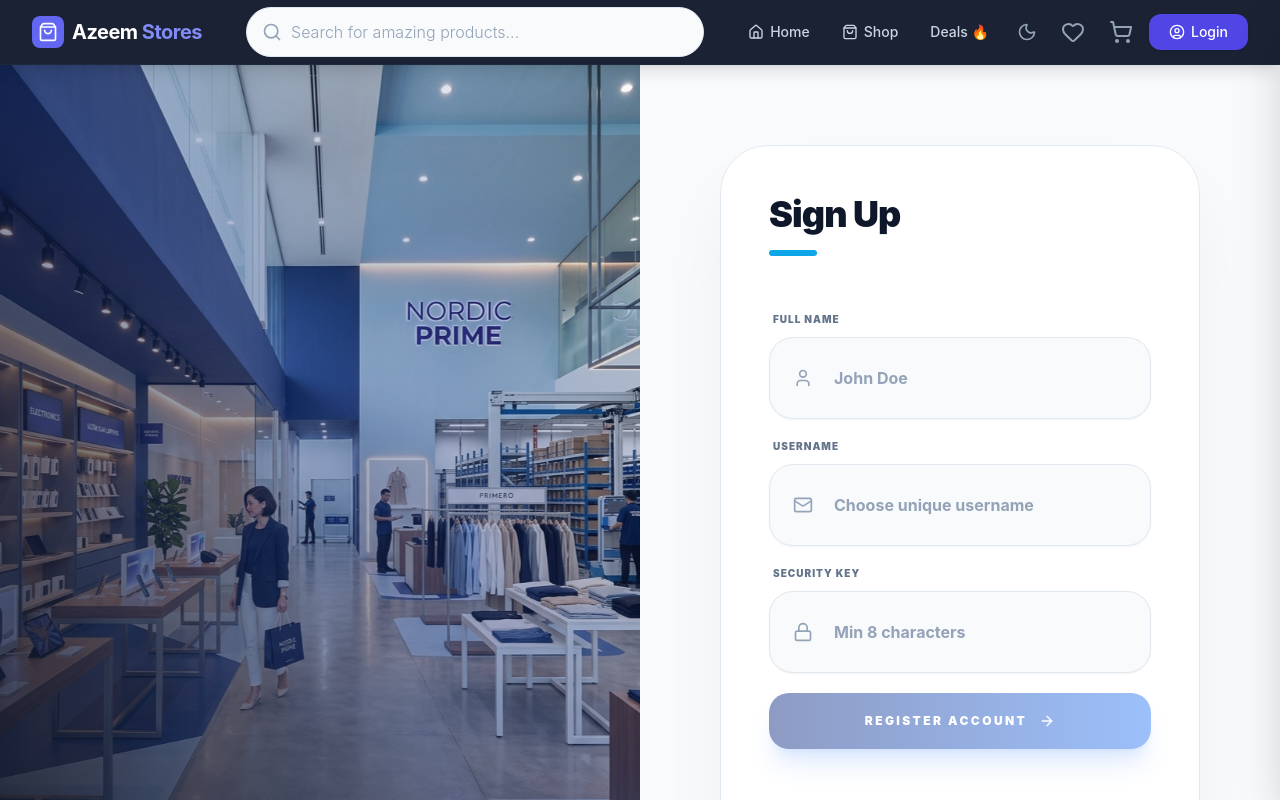
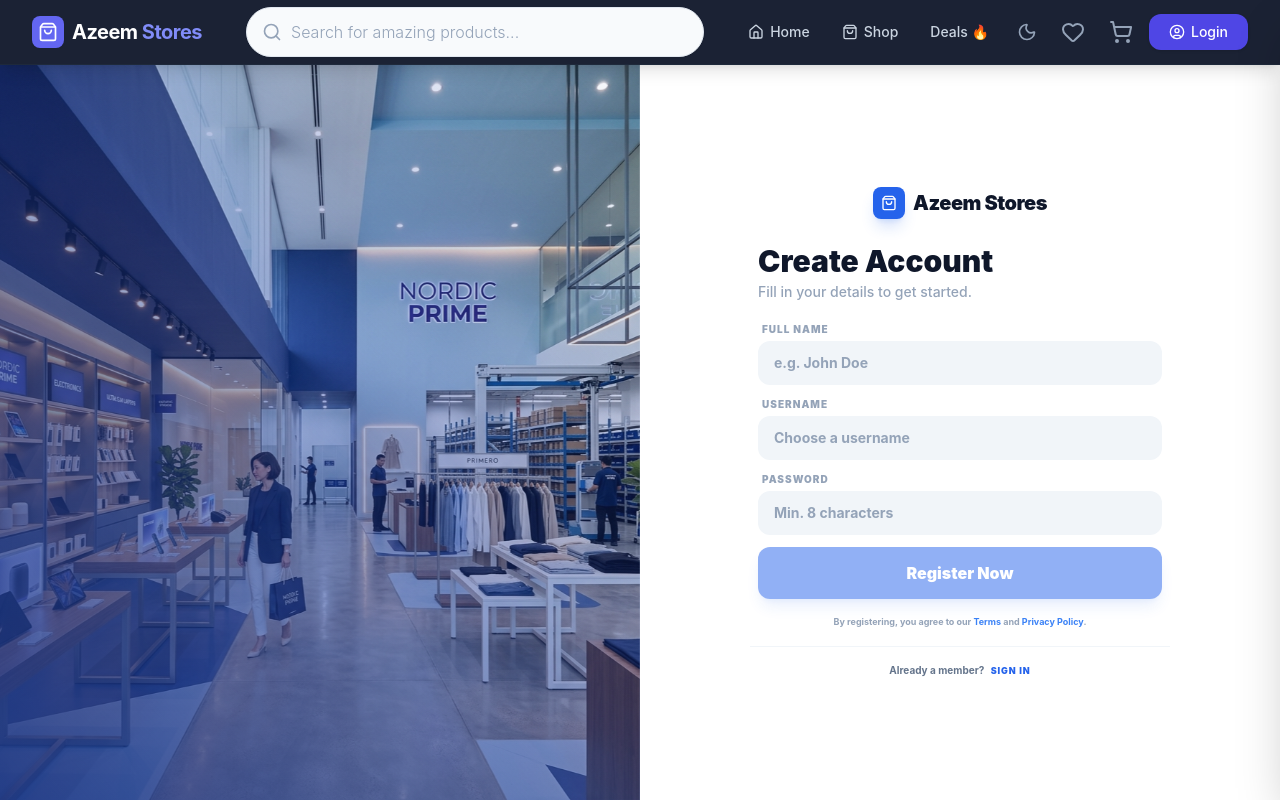
Before and after one commit to mohamadazeem/GUI-Mini-Project, a Vue app: page /register in a window 1280 px wide. Built offline with nearby package versions, Linux system fonts and the light colour scheme.

Commit message:
feat(auth): enhance typography and fix component structure in login/register views

```diff
--- a/src/App.vue
+++ b/src/App.vue
@@ -2,7 +2,7 @@
   <div class="h-screen flex flex-col font-sans antialiased transition-colors duration-300 overflow-hidden">
     <NavBar class="flex-shrink-0" />
 
-    <main class="flex-grow overflow-y-auto">
+    <main :class="['flex-grow', hideFooter ? 'overflow-hidden' : 'overflow-y-auto']">
       <router-view v-slot="{ Component }">
         <transition name="fade" mode="out-in">
           <component :is="Component" />
--- a/src/views/LoginView.vue
+++ b/src/views/LoginView.vue
@@ -1,8 +1,8 @@
 <template>
-  <div class="min-h-screen flex w-full bg-white dark:bg-[#0B0E14] font-sans overflow-hidden">
+  <div class="h-full flex w-full bg-white dark:bg-[#0B0E14] font-sans overflow-hidden">
 
-    <!-- LEFT SIDE: IMAGE & GREETING (Restored) -->
-    <div class="hidden lg:flex lg:w-1/2 relative h-screen overflow-hidden">
+    <!-- LEFT SIDE: IMAGE & GREETING -->
+    <div class="hidden lg:flex lg:w-1/2 relative h-full overflow-hidden">
       <img
         src="/new_login_image.png"
         alt="Azeem Stores Premium"
@@ -11,57 +11,57 @@
       <div class="absolute inset-0 bg-gradient-to-tr from-[#1E3A8A]/90 via-[#1E40AF]/40 to-transparent"></div>
 
       <div class="relative z-10 flex flex-col justify-center items-start px-20 w-full h-full">
-        <div class="bg-white/10 backdrop-blur-xl p-12 rounded-[3rem] border border-white/20 shadow-2xl animate-fade-in-up">
-          <div class="w-16 h-16 bg-white/20 rounded-2xl flex items-center justify-center mb-8 border border-white/30 shadow-inner">
-            <ShoppingBagIcon class="w-8 h-8 text-white" />
+        <div class="bg-white/10 backdrop-blur-xl p-10 rounded-[3rem] border border-white/20 shadow-2xl animate-fade-in-up">
+          <div class="w-14 h-14 bg-white/20 rounded-2xl flex items-center justify-center mb-6 border border-white/30 shadow-inner">
+            <ShoppingBagIcon class="w-7 h-7 text-white" />
           </div>
-          <h1 class="text-6xl font-black text-white tracking-tighter leading-none mb-4">Hello!</h1>
-          <p class="text-white/80 text-xl font-bold tracking-tight max-w-sm leading-relaxed">
+          <h1 class="text-5xl font-black text-white tracking-tighter leading-none mb-4">Hello!</h1>
+          <p class="text-white/80 text-lg font-bold tracking-tight max-w-sm leading-relaxed">
             Welcome back to <span class="text-sky-300 font-black">Azeem Stores</span>.
           </p>
         </div>
       </div>
     </div>
 
-    <!-- RIGHT SIDE: NEW DESIGN FORM -->
-    <div class="w-full lg:w-1/2 flex items-center justify-center p-6 sm:p-12 relative overflow-y-auto">
-      <div class="w-full max-w-[440px] flex flex-col items-center animate-fade-in">
+    <!-- RIGHT SIDE: COMPACT FORM -->
+    <div class="w-full lg:w-1/2 flex items-center justify-center p-4 sm:p-8 relative overflow-hidden">
+      <div class="w-full max-w-[420px] flex flex-col items-center animate-fade-in scale-90 sm:scale-100">
 
         <!-- Logo Header -->
-        <div class="flex items-center gap-3 mb-8">
-          <div class="w-10 h-10 bg-blue-600 rounded-xl flex items-center justify-center shadow-lg shadow-blue-600/20">
-            <ShoppingBagIcon class="w-5 h-5 text-white" />
+        <div class="flex items-center gap-2 mb-6">
+          <div class="w-8 h-8 bg-blue-600 rounded-lg flex items-center justify-center shadow-lg shadow-blue-600/20">
+            <ShoppingBagIcon class="w-4 h-4 text-white" />
           </div>
-          <h1 class="text-2xl font-black text-slate-900 dark:text-white tracking-tight">Azeem Stores</h1>
+          <h1 class="text-xl font-black text-slate-900 dark:text-white tracking-tight">Azeem Stores</h1>
         </div>
 
         <!-- Welcome Text -->
-        <div class="w-full mb-6 text-left">
-          <h2 class="text-3xl font-black text-slate-900 dark:text-white mb-1 leading-tight">Nice to see you again</h2>
+        <div class="w-full mb-5 text-left px-2">
+          <h2 class="text-3xl font-black text-slate-900 dark:text-white mb-0.5 leading-tight">Nice to see you again</h2>
           <p class="text-slate-400 dark:text-slate-500 font-medium text-sm">Please enter your details to continue.</p>
         </div>
 
         <!-- Login Form -->
-        <form @submit.prevent="handleLogin" class="w-full space-y-4">
-          <div class="space-y-1.5">
+        <form @submit.prevent="handleLogin" class="w-full space-y-3 px-2">
+          <div class="space-y-1">
             <label class="text-[10px] font-black text-slate-400 dark:text-slate-500 uppercase tracking-widest block px-1">Username</label>
             <input
               v-model="username"
               type="text"
               required
-              class="w-full px-5 py-3.5 bg-slate-100 dark:bg-slate-800/50 border-none rounded-xl text-slate-900 dark:text-white placeholder-slate-400 focus:ring-2 focus:ring-blue-500 transition-all font-bold"
+              class="w-full px-4 py-3 bg-slate-100 dark:bg-slate-800/50 border-none rounded-xl text-slate-900 dark:text-white placeholder-slate-400 focus:ring-2 focus:ring-blue-500 transition-all font-bold text-sm"
               placeholder="Enter your username"
             />
           </div>
 
-          <div class="space-y-1.5">
+          <div class="space-y-1">
             <label class="text-[10px] font-black text-slate-400 dark:text-slate-500 uppercase tracking-widest block px-1">Password</label>
             <div class="relative flex items-center">
               <input
                 v-model="password"
                 :type="showPassword ? 'text' : 'password'"
                 required
-                class="w-full px-5 py-3.5 bg-slate-100 dark:bg-slate-800/50 border-none rounded-xl text-slate-900 dark:text-white placeholder-slate-400 focus:ring-2 focus:ring-blue-500 transition-all font-bold"
+                class="w-full px-4 py-3 bg-slate-100 dark:bg-slate-800/50 border-none rounded-xl text-slate-900 dark:text-white placeholder-slate-400 focus:ring-2 focus:ring-blue-500 transition-all font-bold text-sm"
                 placeholder="Enter password"
               />
               <button type="button" @click="showPassword = !showPassword" class="absolute right-4 text-slate-400 hover:text-blue-500 transition-colors">
@@ -76,22 +76,23 @@
             <label class="flex items-center cursor-pointer group">
               <div class="relative">
                 <input type="checkbox" class="sr-only" v-model="rememberMe" />
-                <div class="w-8 h-5 bg-slate-200 dark:bg-slate-700 rounded-full transition-colors" :class="{'bg-blue-600': rememberMe}"></div>
-                <div class="absolute left-0.5 top-0.5 bg-white w-4 h-4 rounded-full transition-transform shadow-sm" :class="{'translate-x-3': rememberMe}"></div>
+                <div class="w-8 h-4.5 bg-slate-200 dark:bg-slate-700 rounded-full transition-colors" :class="{'bg-blue-600': rememberMe}"></div>
+                <div class="absolute left-0.5 top-0.5 bg-white w-3.5 h-3.5 rounded-full transition-transform shadow-sm" :class="{'translate-x-3': rememberMe}"></div>
               </div>
               <span class="ml-2 text-xs font-bold text-slate-600 dark:text-slate-400 group-hover:text-slate-900 dark:group-hover:text-white transition-colors">Remember me</span>
             </label>
-            <a href="#" class="text-xs font-black text-blue-600 hover:underline">Forgot password?</a>
+            <a href="#" class="text-xs font-black text-blue-600 hover:underline">Forgot?</a>
           </div>
 
           <!-- Test Credentials Box -->
-          <div class="bg-blue-50 dark:bg-blue-900/10 border-l-4 border-blue-500 p-3 rounded-r-xl flex items-start gap-3">
-            <div class="mt-0.5"><div class="w-3.5 h-3.5 rounded-full border border-blue-500 flex items-center justify-center"><span class="text-[9px] font-black text-blue-500">i</span></div></div>
+          <div class="bg-blue-50 dark:bg-blue-900/10 border-l-4 border-blue-500 p-2.5 rounded-r-xl flex items-start gap-2.5">
+            <div class="mt-0.5"><div class="w-3 h-3 rounded-full border border-blue-500 flex items-center justify-center"><span class="text-[8px] font-black text-blue-500">i</span></div></div>
             <div>
-              <h4 class="text-[11px] font-black text-blue-600 mb-1 uppercase tracking-wider">Valid Test Credentials</h4>
-              <div class="flex items-center gap-2 text-[10px] font-bold text-slate-500 dark:text-slate-400">
-                <span>User:</span> <span class="bg-white dark:bg-slate-800 px-1.5 py-0.5 rounded border border-slate-200 dark:border-slate-700 text-blue-600">emilys</span>
-                <span class="ml-1">Pass:</span> <span class="bg-white dark:bg-slate-800 px-1.5 py-0.5 rounded border border-slate-200 dark:border-slate-700 text-blue-600">emilyspass</span>
+              <h4 class="text-[11px] font-black text-blue-600 mb-0.5 uppercase tracking-wider">Demo Access</h4>
+              <div class="flex items-center gap-1.5 text-[10px] font-bold text-slate-500 dark:text-slate-400">
+                <span class="bg-white dark:bg-slate-800 px-1 py-0.5 rounded border border-slate-200 dark:border-slate-700 text-blue-600">emilys</span>
+                <span class="text-slate-300">/</span>
+                <span class="bg-white dark:bg-slate-800 px-1 py-0.5 rounded border border-slate-200 dark:border-slate-700 text-blue-600">emilyspass</span>
               </div>
             </div>
           </div>
@@ -100,35 +101,35 @@
           <button
             type="submit"
             :disabled="isLoading || !username || !password"
-            class="w-full py-4 bg-blue-600 hover:bg-blue-700 text-white font-black rounded-xl transition-all shadow-lg shadow-blue-600/20 active:scale-[0.98] disabled:opacity-50 flex items-center justify-center text-base"
+            class="w-full py-3.5 bg-blue-600 hover:bg-blue-700 text-white font-black rounded-xl transition-all shadow-lg shadow-blue-600/20 active:scale-[0.98] disabled:opacity-50 flex items-center justify-center text-base"
           >
             <Loader2Icon v-if="isLoading" class="w-5 h-5 animate-spin mr-2" />
-            <span>{{ isLoading ? 'Signing in...' : 'Sign in' }}</span>
+            <span>{{ isLoading ? 'Verifying...' : 'Sign in' }}</span>
           </button>
         </form>
 
         <!-- Divider -->
-        <div class="w-full flex items-center gap-3 my-6">
+        <div class="w-full flex items-center gap-3 my-4 px-2">
           <div class="flex-1 h-px bg-slate-100 dark:bg-slate-800"></div>
-          <span class="text-[9px] font-black text-slate-400 uppercase tracking-[0.2em]">Or sign in with</span>
+          <span class="text-[8px] font-black text-slate-400 uppercase tracking-[0.2em]">Social Connect</span>
           <div class="flex-1 h-px bg-slate-100 dark:bg-slate-800"></div>
         </div>
 
         <!-- Google Button -->
-        <button class="w-full py-3.5 bg-[#262626] hover:bg-[#1a1a1a] text-white font-bold rounded-xl flex items-center justify-center gap-3 transition-all active:scale-[0.98] shadow-md text-sm">
+        <button class="w-full max-w-[400px] py-3 bg-[#262626] hover:bg-[#1a1a1a] text-white font-bold rounded-xl flex items-center justify-center gap-2 transition-all active:scale-[0.98] shadow-md text-xs">
           <svg class="w-4 h-4" viewBox="0 0 24 24" fill="currentColor">
             <path d="M22.56 12.25c0-.78-.07-1.53-.2-2.25H12v4.26h5.92c-.26 1.37-1.04 2.53-2.21 3.31v2.77h3.57c2.08-1.92 3.28-4.74 3.28-8.09z" fill="#4285F4"/>
             <path d="M12 23c2.97 0 5.46-.98 7.28-2.66l-3.57-2.77c-.98.66-2.23 1.06-3.71 1.06-2.86 0-5.29-1.93-6.16-4.53H2.18v2.84C3.99 20.53 7.7 23 12 23z" fill="#34A853"/>
             <path d="M5.84 14.09c-.22-.66-.35-1.36-.35-2.09s.13-1.43.35-2.09V7.07H2.18C1.43 8.55 1 10.22 1 12s.43 3.45 1.18 4.93l3.66-2.84z" fill="#FBBC05"/>
-            <path d="M12 5.38c1.62 0 3.06.56 4.21 1.64l3.15-3.15C17.45 2.09 14.97 1 12 1 7.7 1 3.99 3.47 2.18 7.07l3.66 2.84c.87-2.6 3.3-4.53 6.16-4.53z" fill="#EA4335"/>
+            <path d="M12 5.38c1.62 0 3.06.56 4.21 1.64l3.15-3.15C17.45 2.09 14.97 1 12 1 7.7 1 3.47 2.18 7.07l3.66 2.84c.87-2.6 3.3-4.53 6.16-4.53z" fill="#EA4335"/>
           </svg>
-          <span>Or sign in with Google</span>
+          <span>Continue with Google</span>
         </button>
 
         <!-- Footer -->
-        <p class="mt-6 text-xs font-bold text-slate-500 dark:text-slate-400">
-          Don't have an account?
-          <router-link to="/register" class="text-blue-600 font-black hover:underline uppercase tracking-widest text-[10px] ml-1">Sign up now</router-link>
+        <p class="mt-5 text-[10px] font-bold text-slate-500 dark:text-slate-400">
+          New here?
+          <router-link to="/register" class="text-blue-600 font-black hover:underline uppercase tracking-widest text-[9px] ml-1">Create Account</router-link>
         </p>
       </div>
     </div>
--- a/src/views/RegisterView.vue
+++ b/src/views/RegisterView.vue
@@ -1,122 +1,106 @@
 <template>
-  <div class="min-h-screen flex w-full bg-[#F8FAFC] dark:bg-[#0B0E14] font-sans transition-colors duration-500 overflow-hidden">
+  <div class="h-full flex w-full bg-white dark:bg-[#0B0E14] font-sans overflow-hidden">
 
     <!-- LEFT SIDE: IMAGE & GREETING -->
-    <div class="hidden lg:flex lg:w-1/2 relative h-screen overflow-hidden">
+    <div class="hidden lg:flex lg:w-1/2 relative h-full overflow-hidden">
       <img
         src="/new_login_image.png"
         alt="Azeem Stores Member"
         class="absolute inset-0 w-full h-full object-cover animate-slow-zoom"
       />
-      <div class="absolute inset-0 bg-gradient-to-tr from-[#0F172A]/90 via-[#1E3A8A]/40 to-transparent"></div>
+      <div class="absolute inset-0 bg-gradient-to-tr from-[#1E3A8A]/90 via-[#1E40AF]/40 to-transparent"></div>
 
-      <!-- Glassmorphism Greeting Card -->
       <div class="relative z-10 flex flex-col justify-center items-start px-20 w-full h-full">
-        <div class="bg-white/10 backdrop-blur-xl p-12 rounded-[3rem] border border-white/20 shadow-[0_32px_64px_-16px_rgba(0,0,0,0.3)] animate-fade-in-up">
-          <button @click="$router.push('/login')" class="flex items-center gap-3 text-white/80 hover:text-white mb-10 transition-all group font-black uppercase tracking-[0.2em] text-[10px]">
-            <div class="w-8 h-8 rounded-full bg-white/10 flex items-center justify-center group-hover:bg-white/20 transition-colors">
-              <ChevronLeftIcon class="w-4 h-4 transition-transform group-hover:-translate-x-1" />
+        <div class="bg-white/10 backdrop-blur-xl p-10 rounded-[3rem] border border-white/20 shadow-2xl animate-fade-in-up">
+          <div class="w-14 h-14 bg-white/20 rounded-2xl flex items-center justify-center mb-6 border border-white/30 shadow-inner">
+            <UserPlusIcon class="w-7 h-7 text-white" />
           </div>
-            <span>Back to Login</span>
-          </button>
-
-          <h1 class="text-6xl font-black text-white tracking-tighter leading-none mb-4">Join Us.</h1>
-          <p class="text-white/80 text-xl font-bold tracking-tight max-w-sm leading-relaxed">
+          <h1 class="text-5xl font-black text-white tracking-tighter leading-none mb-4">Join Us.</h1>
+          <p class="text-white/80 text-lg font-bold tracking-tight max-w-sm leading-relaxed">
             Create your account and unlock the full potential of <span class="text-sky-300 font-black">Azeem Stores</span>.
           </p>
         </div>
       </div>
     </div>
 
-    <!-- RIGHT SIDE: REGISTER FORM -->
-    <div class="w-full lg:w-1/2 flex items-center justify-center p-8 sm:p-20 relative">
+    <!-- RIGHT SIDE: COMPACT REGISTER FORM -->
+    <div class="w-full lg:w-1/2 flex items-center justify-center p-4 sm:p-8 relative overflow-hidden">
+      <div class="w-full max-w-[420px] flex flex-col items-center animate-fade-in scale-90 sm:scale-95">
 
-      <!-- Mobile Greeting -->
-      <div class="lg:hidden absolute top-0 left-0 right-0 h-48 bg-gradient-to-br from-[#1E3A8A] to-[#3B82F6] flex flex-col justify-center px-10 rounded-b-[3rem]">
-        <h1 class="text-3xl font-black text-white tracking-tighter mb-1">Join Azeem Stores</h1>
-        <p class="text-white/80 text-[10px] font-black uppercase tracking-widest">Exclusive Membership</p>
+        <!-- Logo Header -->
+        <div class="flex items-center gap-2 mb-6">
+          <div class="w-8 h-8 bg-blue-600 rounded-lg flex items-center justify-center shadow-lg shadow-blue-600/20">
+            <ShoppingBagIcon class="w-4 h-4 text-white" />
+          </div>
+          <h1 class="text-xl font-black text-slate-900 dark:text-white tracking-tight">Azeem Stores</h1>
         </div>
 
-      <div class="w-full max-w-[500px] bg-white dark:bg-[#161B22] p-10 sm:p-12 rounded-[3rem] shadow-[0_40px_80px_-20px_rgba(0,0,0,0.08)] dark:shadow-[0_40px_80px_-20px_rgba(0,0,0,0.4)] border border-slate-200 dark:border-white/5 relative z-10 lg:mt-0 mt-20">
-
-        <div class="mb-12">
-          <h2 class="text-4xl font-black text-slate-900 dark:text-white tracking-tight">Sign Up</h2>
-          <div class="h-1.5 w-12 bg-sky-500 rounded-full mt-4"></div>
+        <!-- Welcome Text -->
+        <div class="w-full mb-5 text-left px-2">
+          <h2 class="text-3xl font-black text-slate-900 dark:text-white mb-0.5 leading-tight">Create Account</h2>
+          <p class="text-slate-400 dark:text-slate-500 font-medium text-sm">Fill in your details to get started.</p>
         </div>
 
-        <form @submit.prevent="handleRegister" class="space-y-5 pt-2">
+        <!-- Register Form -->
+        <form @submit.prevent="handleRegister" class="w-full space-y-3 px-2">
           <!-- Full Name -->
-          <div class="group">
-            <label class="text-[10px] font-black text-slate-500 dark:text-slate-400 uppercase tracking-widest ml-1 mb-2.5 block">Full Name</label>
-            <div class="relative flex items-center">
-              <div class="absolute left-6 text-slate-400 group-focus-within:text-sky-500 transition-colors">
-                <UserIcon class="w-5 h-5" />
-              </div>
+          <div class="space-y-1">
+            <label class="text-[10px] font-black text-slate-400 dark:text-slate-500 uppercase tracking-widest block px-1">Full Name</label>
             <input
               v-model="name"
               type="text"
               required
-                class="w-full pl-16 pr-6 py-7 bg-slate-50 dark:bg-white/5 border border-slate-200 dark:border-transparent group-focus-within:border-sky-500 group-focus-within:bg-white dark:group-focus-within:bg-white/10 rounded-[1.5rem] text-slate-900 dark:text-white placeholder-slate-400 focus:outline-none transition-all font-bold text-base shadow-sm"
-                placeholder="John Doe"
+              class="w-full px-4 py-3 bg-slate-100 dark:bg-slate-800/50 border-none rounded-xl text-slate-900 dark:text-white placeholder-slate-400 focus:ring-2 focus:ring-blue-500 transition-all font-bold text-sm"
+              placeholder="e.g. John Doe"
             />
-            </div>
           </div>
 
           <!-- Username -->
-          <div class="group">
-            <label class="text-[10px] font-black text-slate-500 dark:text-slate-400 uppercase tracking-widest ml-1 mb-2.5 block">Username</label>
-            <div class="relative flex items-center">
-              <div class="absolute left-6 text-slate-400 group-focus-within:text-sky-500 transition-colors">
-                <MailIcon class="w-5 h-5" />
-              </div>
+          <div class="space-y-1">
+            <label class="text-[10px] font-black text-slate-400 dark:text-slate-500 uppercase tracking-widest block px-1">Username</label>
             <input
               v-model="username"
               type="text"
               required
-                class="w-full pl-16 pr-6 py-7 bg-slate-50 dark:bg-white/5 border border-slate-200 dark:border-transparent group-focus-within:border-sky-500 group-focus-within:bg-white dark:group-focus-within:bg-white/10 rounded-[1.5rem] text-slate-900 dark:text-white placeholder-slate-400 focus:outline-none transition-all font-bold text-base shadow-sm"
-                placeholder="Choose unique username"
+              class="w-full px-4 py-3 bg-slate-100 dark:bg-slate-800/50 border-none rounded-xl text-slate-900 dark:text-white placeholder-slate-400 focus:ring-2 focus:ring-blue-500 transition-all font-bold text-sm"
+              placeholder="Choose a username"
             />
-            </div>
           </div>
 
           <!-- Password -->
-          <div class="group">
-            <label class="text-[10px] font-black text-slate-500 dark:text-slate-400 uppercase tracking-widest ml-1 mb-2.5 block">Security Key</label>
-            <div class="relative flex items-center">
-              <div class="absolute left-6 text-slate-400 group-focus-within:text-sky-500 transition-colors">
-                <LockIcon class="w-5 h-5" />
-              </div>
+          <div class="space-y-1">
+            <label class="text-[10px] font-black text-slate-400 dark:text-slate-500 uppercase tracking-widest block px-1">Password</label>
             <input
               v-model="password"
               type="password"
               required
-                class="w-full pl-16 pr-6 py-7 bg-slate-50 dark:bg-white/5 border border-slate-200 dark:border-transparent group-focus-within:border-sky-500 group-focus-within:bg-white dark:group-focus-within:bg-white/10 rounded-[1.5rem] text-slate-900 dark:text-white placeholder-slate-400 focus:outline-none transition-all font-bold text-base shadow-sm"
-                placeholder="Min 8 characters"
+              class="w-full px-4 py-3 bg-slate-100 dark:bg-slate-800/50 border-none rounded-xl text-slate-900 dark:text-white placeholder-slate-400 focus:ring-2 focus:ring-blue-500 transition-all font-bold text-sm"
+              placeholder="Min. 8 characters"
             />
-            </div>
           </div>
 
           <!-- Sign Up Button -->
           <button
             type="submit"
             :disabled="isLoading || !username || !password || !name"
-            class="w-full py-5 mt-6 bg-gradient-to-r from-[#1E3A8A] to-[#3B82F6] hover:from-[#1E40AF] hover:to-[#2563EB] text-white font-black rounded-[1.25rem] transition-all shadow-xl shadow-blue-500/30 active:scale-[0.98] disabled:opacity-50 flex items-center justify-center gap-3 group overflow-hidden relative"
+            class="w-full py-3.5 bg-blue-600 hover:bg-blue-700 text-white font-black rounded-xl transition-all shadow-lg shadow-blue-600/20 active:scale-[0.98] disabled:opacity-50 flex items-center justify-center text-base mt-2"
           >
-            <div class="absolute inset-0 bg-white/20 translate-y-full group-hover:translate-y-0 transition-transform duration-300"></div>
-            <Loader2Icon v-if="isLoading" class="w-5 h-5 animate-spin relative z-10" />
-            <span class="tracking-[0.2em] uppercase text-xs relative z-10">{{ isLoading ? 'Processing...' : 'Register Account' }}</span>
-            <ArrowRightIcon v-if="!isLoading" class="w-4 h-4 transition-transform group-hover:translate-x-1 relative z-10" />
+            <Loader2Icon v-if="isLoading" class="w-5 h-5 animate-spin mr-2" />
+            <span>{{ isLoading ? 'Creating...' : 'Register Now' }}</span>
           </button>
         </form>
 
-        <p class="mt-12 text-center text-[10px] font-bold text-slate-400 leading-relaxed max-w-xs mx-auto">
-          By registering, you confirm your agreement with our <span class="text-sky-500 cursor-pointer">Terms of Service</span> and <span class="text-sky-500 cursor-pointer">Privacy Guidelines</span>.
+        <p class="mt-4 text-center text-[9px] font-bold text-slate-400 leading-relaxed max-w-xs mx-auto">
+          By registering, you agree to our <span class="text-blue-500 cursor-pointer">Terms</span> and <span class="text-blue-500 cursor-pointer">Privacy Policy</span>.
         </p>
 
-        <p class="mt-10 text-center text-[11px] font-bold text-slate-500 dark:text-slate-400 border-t border-slate-100 dark:border-white/5 pt-10">
-          Existing member?
-          <router-link to="/login" class="text-sky-500 font-black hover:underline uppercase tracking-widest ml-1 transition-colors">Sign In Here</router-link>
+        <!-- Footer -->
+        <div class="w-full pt-4 mt-4 border-t border-slate-100 dark:border-white/5 flex justify-center">
+          <p class="text-[10px] font-bold text-slate-500 dark:text-slate-400">
+            Already a member?
+            <router-link to="/login" class="text-blue-600 font-black hover:underline uppercase tracking-widest text-[9px] ml-1">Sign In</router-link>
           </p>
+        </div>
       </div>
     </div>
   </div>
@@ -127,12 +111,9 @@ import { ref } from 'vue';
 import { useRouter } from 'vue-router';
 import { useAuth } from '../composables/useAuth';
 import {
-  UserIcon,
-  LockIcon,
-  MailIcon,
+  ShoppingBagIcon,
+  UserPlusIcon,
   Loader2Icon,
-  ChevronLeftIcon,
-  ArrowRightIcon
 } from 'lucide-vue-next';
 
 const router = useRouter();
@@ -168,4 +149,12 @@ const handleRegister = async () => {
 .animate-slow-zoom {
   animation: slowZoom 30s linear infinite alternate;
 }
+.animate-fade-in {
+  animation: fadeIn 0.8s cubic-bezier(0.16, 1, 0.3, 1) forwards;
+}
+
+@keyframes fadeIn {
+  from { opacity: 0; transform: translateY(20px); }
+  to { opacity: 1; transform: translateY(0); }
+}
 </style>
```
Lines whose indentation alone changed are shown as unchanged.
